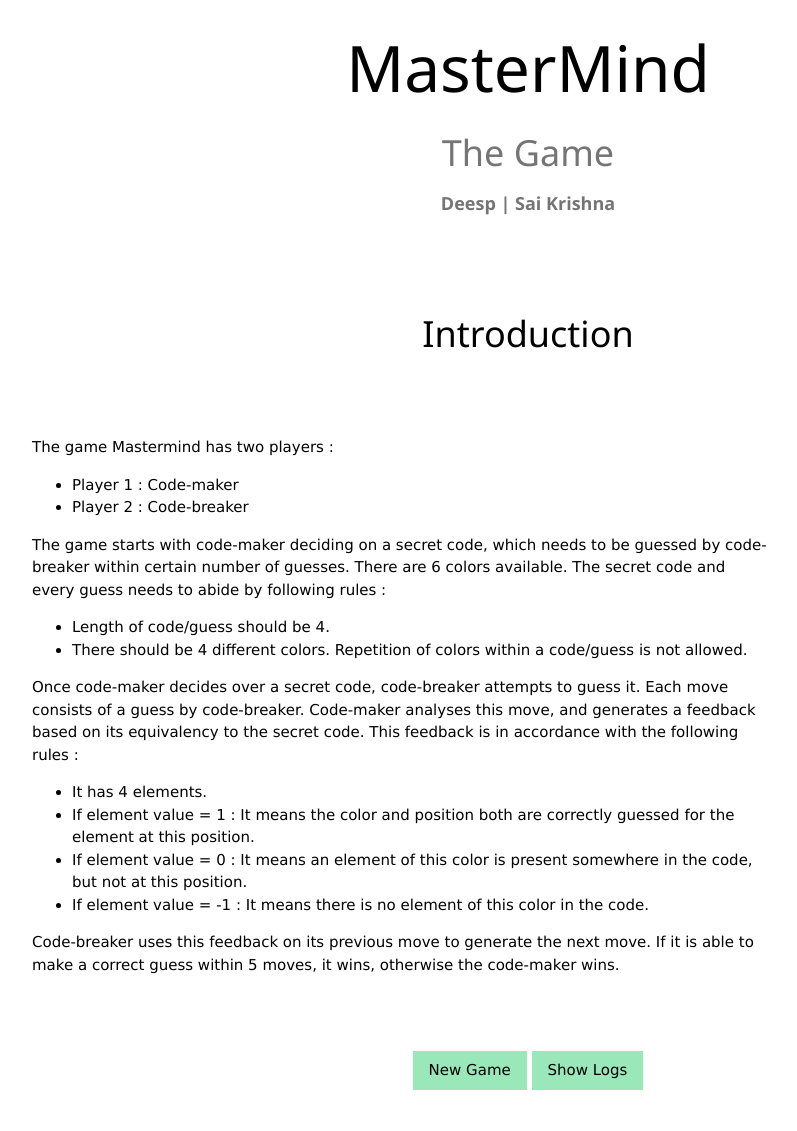
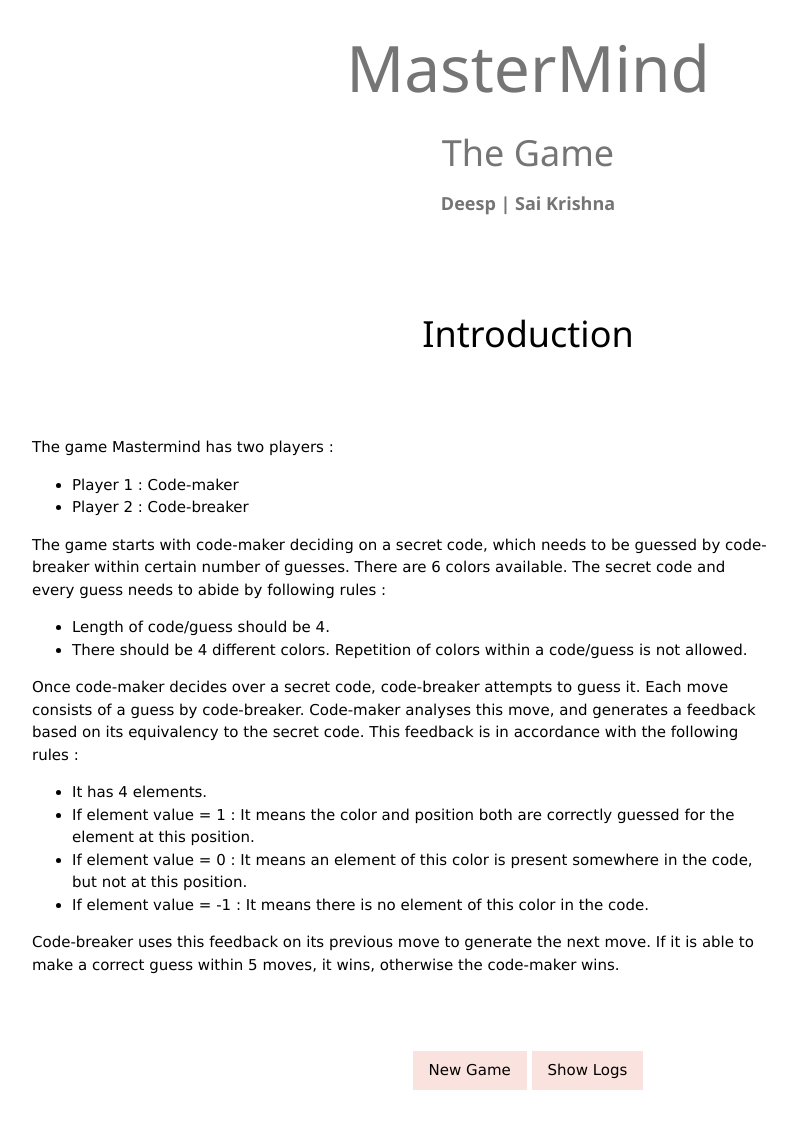
Before and after one commit to tskr1681/Mastermindgame, a Flask app: template templates/game.html in a window 1280 px wide. Shown: the top 1131 px of the page, without its empty margins (112-909 px from the left). Run offline with Flask 2, Linux system fonts and the light colour scheme; the template is opened without the code that fills it, so the values that code supplies are empty.

Commit message:
Update game.html

```diff
--- a/templates/game.html
+++ b/templates/game.html
@@ -38,7 +38,7 @@
 
     <body>
         <div style="text-align:center">
-            <h1 class="w3-jumbo">MasterMind</h1>
+            <h1 class="w3-jumbo w3-text-grey">MasterMind</h1>
             <h1 class="w3-xxlarge w3-text-grey">The Game</h1>
             <h1 class="w3-large w3-text-grey"><b>Deesp | Sai Krishna</b></h1>
         </div>
@@ -75,9 +75,9 @@
 
 
             <div style="text-align:center">
-                <button class="w3-btn" style="background-color:rgb(154, 231, 186)" onclick="window.location.reload();">New Game</button>
+                <button class="w3-btn" style="background-color:rgb(250, 226, 222)" onclick="window.location.reload();">New Game</button>
             <!-- <button class="w3-btn" style="background-color:rgb(154, 166, 231)" onclick="myFunction()">Try it</button> -->
-            <button class="w3-btn" style="background-color:rgb(154, 231, 186)" onclick="myFunction2()">Show Logs</button>
+            <button class="w3-btn" style="background-color:rgb(250, 226, 222)" onclick="myFunction2()">Show Logs</button>
                 <div id="myTable">
 
                     <span class="dot" style="--c: {{ color[code[0]] }}"></span>
```
